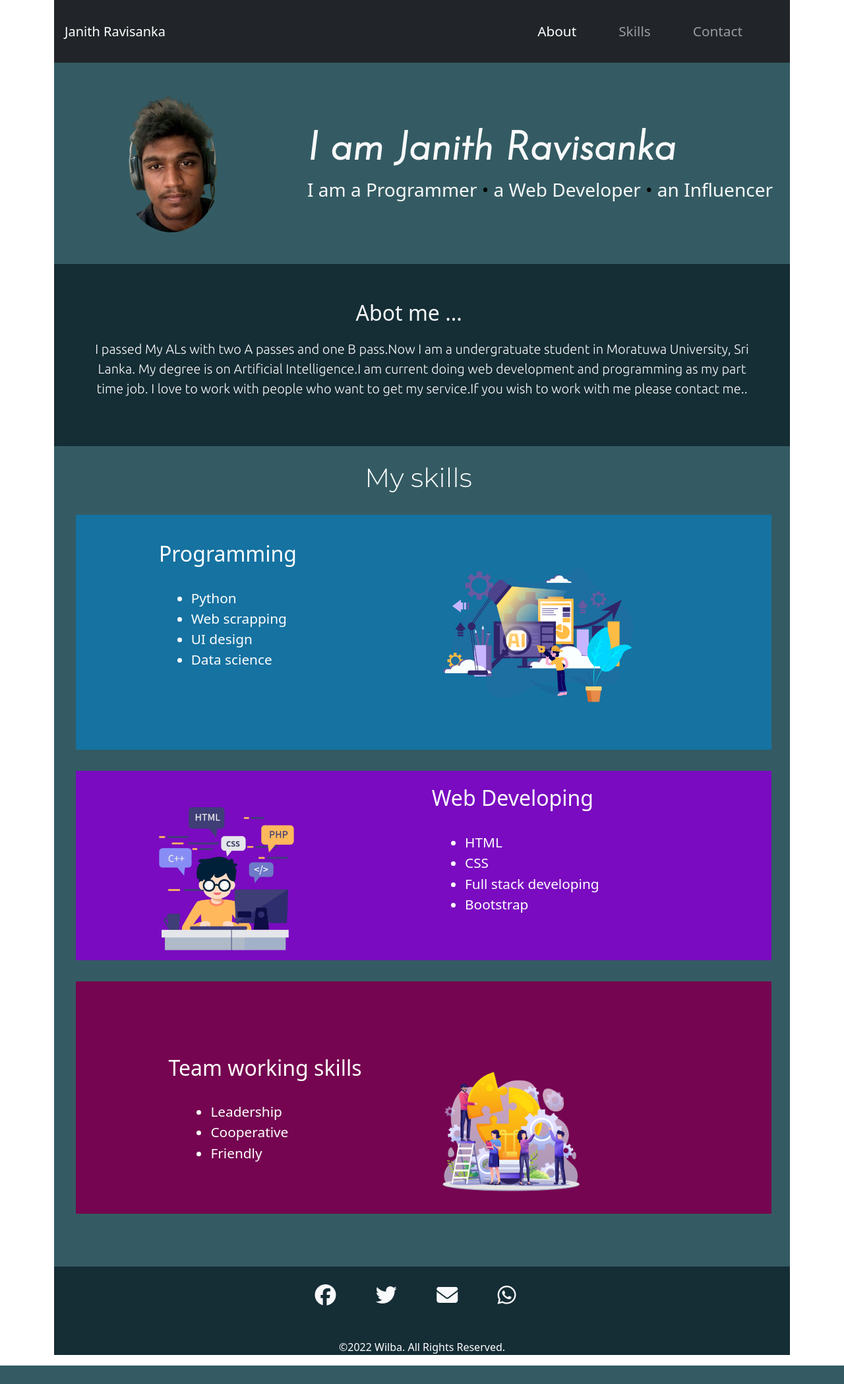
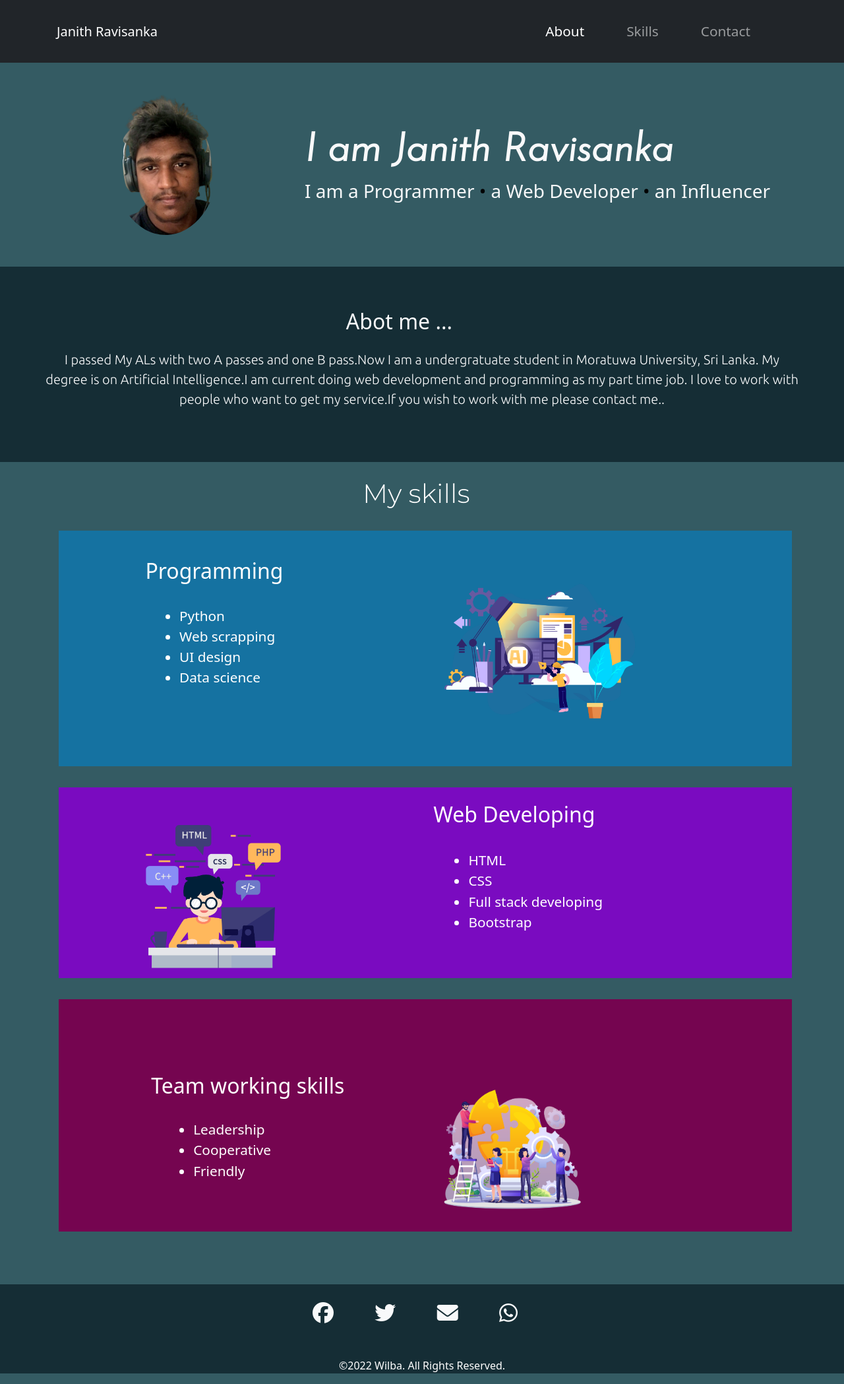
Before and after one commit to Wilbax/myPortfolio, a Flask app: page / in a window 1280 px wide. Shown: the whole page at 66% size. Before the commit the page ends 2069 px from the top, so only its background shows below. Run offline with Flask 2, Linux system fonts and the light colour scheme; some libraries are stand-ins or nearby versions.

Commit message:
Initial commit

```diff
--- a/static/css/style.css
+++ b/static/css/style.css
@@ -139,3 +139,6 @@ footer{
 ul{
     font-size: 1.3rem;
 }
+body{
+    background-color: #345B63;
+}
--- a/templates/index.html
+++ b/templates/index.html
@@ -14,7 +14,7 @@
     <!-- custom css -->
     <link rel="stylesheet"  href="static/css/style.css">
 </head>
-<body class="container">
+<body >
     <!-- navbar -->
     <div class="sticky-top">
         <nav class="navbar navbar-expand-lg navbar-dark bg-dark text-light ">
```
